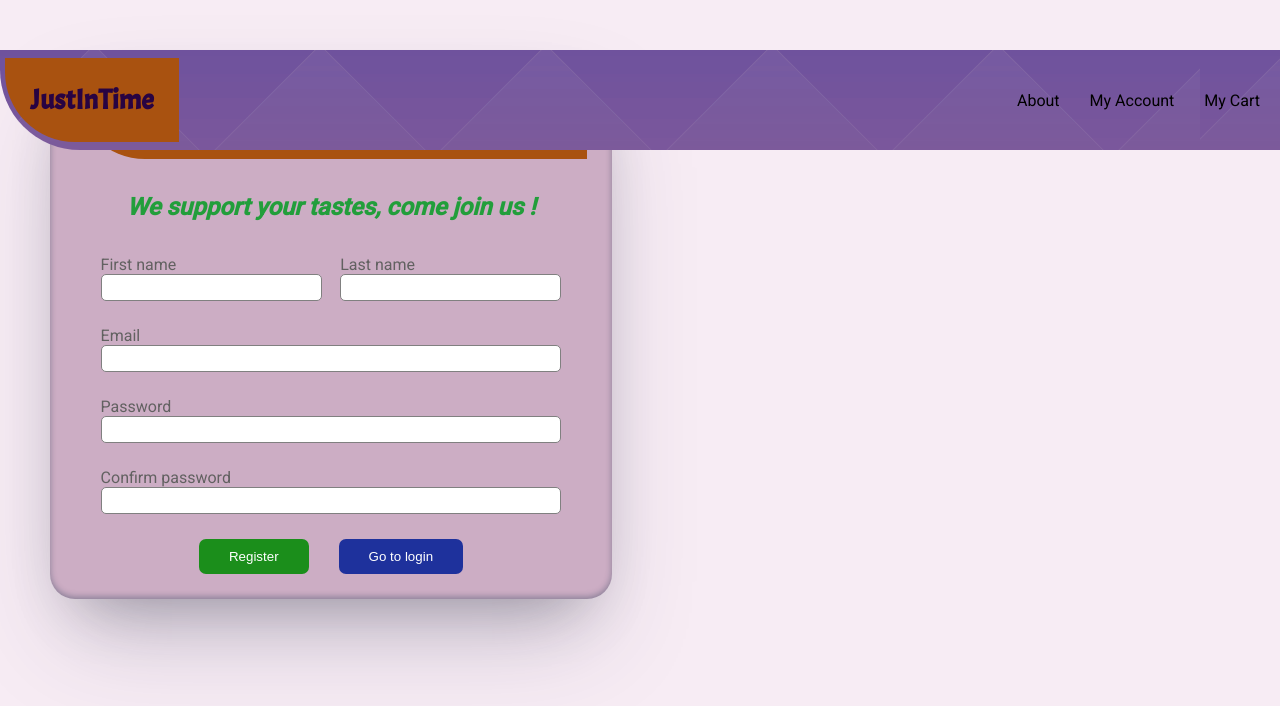
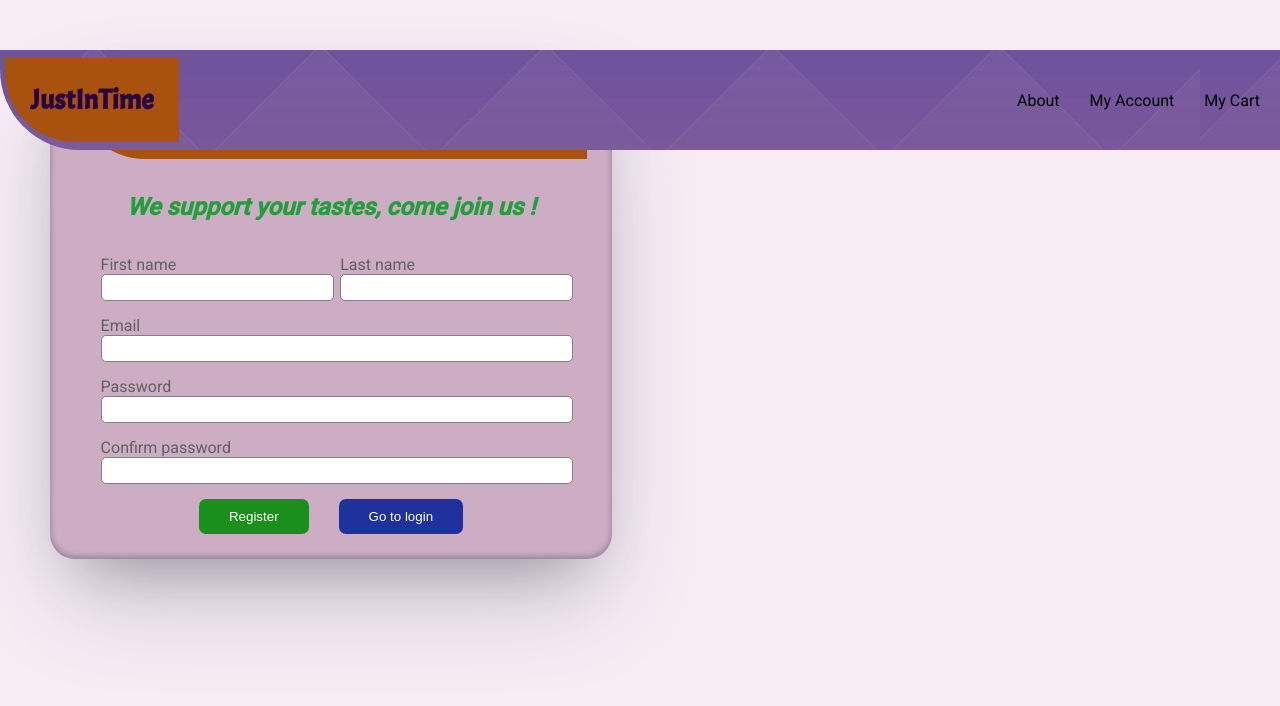
Before and after one commit to Silviu1995/JustInTime-app, an Angular app: page /register in a window 1280 px wide. Shown: the top 706 px of the page. Built offline with nearby package versions, Linux system fonts and the light colour scheme.

Commit message:
:Implementing contection to the API. - Implemented forms for auth

```diff
--- a/src/app/app.module.ts
+++ b/src/app/app.module.ts
@@ -28,6 +28,8 @@ import { BrandsComponent } from './home/brands/brands.component';
 import { BrandItemComponent } from './home/brands/brand-item/brand-item.component';
 import { LocationModalComponent } from './home/location-modal/location-modal.component';
 import { OrdersHistoryComponent } from './profile/orders-history/orders-history.component';
+import { ReactiveFormsModule } from '@angular/forms';
+import { InputComponent } from './shared/input/input.component';
 @NgModule({
   declarations: [
     AppComponent,
@@ -54,12 +56,14 @@ import { OrdersHistoryComponent } from './profile/orders-history/orders-history.
     BrandItemComponent,
     LocationModalComponent,
     OrdersHistoryComponent,
+    InputComponent,
   ],
   imports: [
     BrowserModule,
     AppRoutingModule,
     BrowserAnimationsModule,
     MatIconModule,
+    ReactiveFormsModule
   ],
   providers: [],
   bootstrap: [AppComponent]
--- a/src/app/auth/register/register.component.html
+++ b/src/app/auth/register/register.component.html
@@ -1,28 +1,28 @@
 <div class="login-container">
     <app-logo></app-logo>
     <p>We support your tastes, come join us !</p>
-    <form >
+    <form [formGroup]="registerForm" (ngSubmit)="onSubmit()">
         <div class="fields-container">
             <div class="field-container">
                 <label for="firstName">First name</label>
-                <input type="text" id="firstName" type="text">
+                <app-input [control]="firstName" ></app-input>
             </div>
             <div class="field-container">
                 <label for="lastName">Last name</label>
-                <input type="text" id="lastName">
+                <app-input [control]="lastName"></app-input>
             </div>
         </div>
         <div class="field-container">
             <label for="email">Email</label>
-            <input type="text" name="" id="email">
+            <app-input [control]="email" type="email"></app-input>
         </div>
         <div class="field-container">
             <label for="password">Password</label>
-            <input type="password" name="" id="password">
+            <app-input [control]="password" type="password"></app-input>
         </div>
         <div class="field-container">
             <label for="password">Confirm password</label>
-            <input type="password" name="" id="password">
+            <app-input [control]="confirmPassword" type="password"></app-input>
         </div>
         <div class="buttons-container">
             <button class="submit-btn" type="submit">Register</button>
--- a/src/app/auth/register/register.component.scss
+++ b/src/app/auth/register/register.component.scss
@@ -16,14 +16,8 @@
         color: #229e3b;
         font-weight: 700;
     }
-    input{
-        border-radius: 5px;
-        border: 0.5px solid grey;
-        padding: 5px;
-    }
-    input:focus {
-            outline: none;
-        }
+
+
     label{
         font-size: 16px;
         color: rgb(98, 97, 97);
@@ -31,7 +25,7 @@
     form {
         display: flex;
         flex-direction: column;
-        gap: 25px;
+        gap: 15px;
         align-items: center;
         .fields-container {
             display: flex;
@@ -39,6 +33,7 @@
             flex-wrap: wrap;
             width: 90%;
             gap: 5px;
+
             .field-container {
                 display: flex;
                 flex-direction: column;
--- a/src/app/auth/register/register.component.ts
+++ b/src/app/auth/register/register.component.ts
@@ -1,4 +1,6 @@
 import { Component } from '@angular/core';
+import { FormControl, FormGroup, Validators } from '@angular/forms';
+import { RegisterValidators } from '../validators/register-validator';
 
 @Component({
   selector: 'app-register',
@@ -6,5 +8,21 @@ import { Component } from '@angular/core';
   styleUrls: ['./register.component.scss']
 })
 export class RegisterComponent {
+  firstName: FormControl = new FormControl('', [Validators.required, Validators.minLength(4)])
+  lastName: FormControl = new FormControl('',[Validators.required, Validators.minLength(4)])
+  email: FormControl = new FormControl('',[Validators.required, Validators.email])
+  password: FormControl = new FormControl('',[Validators.required, Validators.pattern(/^(?=.*[A-Z])(?=.*\d)(?=.*[\W_])/)])
+  confirmPassword: FormControl = new FormControl('', Validators.required)
 
+  registerForm: FormGroup = new FormGroup({
+    firstName: this.firstName,
+    lastName: this.lastName,
+    email: this.email,
+    password: this.password,
+    confirmPassword: this.confirmPassword
+  },[RegisterValidators.match('password','confirmPassword')])
+
+  onSubmit() {
+    console.log(this.registerForm.value)
+  }
 }
--- /dev/null
+++ b/src/app/auth/validators/register-validator.ts
@@ -0,0 +1,22 @@
+import { ValidationErrors, AbstractControl } from "@angular/forms";
+
+export class RegisterValidators {
+
+    static match(controlName:string, matchControlName:string) {
+        return (group: AbstractControl): ValidationErrors | null => {
+            const control = group.get(controlName)
+            const matchingControl = group.get(matchControlName)
+
+            if (!control || !matchingControl) {
+                console.error('Form controls can not be found in the form group')
+                return {controlNotFound: false}
+            }
+            const error = control.value === matchingControl.value ?
+                null:
+                {noMatch: true}
+            matchingControl.setErrors(error)
+            return error
+        }
+
+    }
+}
--- a/src/app/home/home.component.html
+++ b/src/app/home/home.component.html
@@ -23,5 +23,6 @@
     <app-cities></app-cities>
     <app-brands></app-brands>
     <app-footer></app-footer>
-    <app-orders-history></app-orders-history>
+    <!-- <app-profile></app-profile> -->
+    <!-- <app-orders-history></app-orders-history> -->
 </div>
--- /dev/null
+++ b/src/app/shared/input/input.component.html
@@ -0,0 +1,19 @@
+<input [type]="type" [formControl]="control" [placeholder]="placeholder">
+<ng-container *ngIf="control.touched && control.dirty">
+    <p *ngIf="control.errors?.pattern">
+    Passwords must be at least 8 characters long, have 1
+    uppercase letter, 1 lowercase letter, and 1 number.
+    </p>
+    <p *ngIf="control.errors?.required">
+        Field required!
+    </p>
+    <p *ngIf="control.errors?.minLength">
+        Mininum length must be atleast 4 characters
+    </p>
+    <p *ngIf="control.errors?.noMatch" class="text-red-400">
+        Passwords do not match.
+      </p>
+    <p *ngIf="control.errors?.email" class="text-red-400">
+        You must enter a valid email
+    </p>
+</ng-container>
--- /dev/null
+++ b/src/app/shared/input/input.component.scss
@@ -0,0 +1,15 @@
+input{
+    border-radius: 5px;
+    border: 0.5px solid grey;
+    padding: 5px;
+    width: 100%;
+}
+input:focus {
+        outline: none;
+    }
+
+p{
+    color: rgb(198, 76, 76);
+    font-weight: 300;
+    margin: 0px;
+}
```
Also changed, not shown: src/app/auth/auth.service.ts (added, +9 -0 lines), src/app/shared/input/input.component.ts (added, +15 -0 lines), 1 other file (tests, documents, lock files or other folders).
